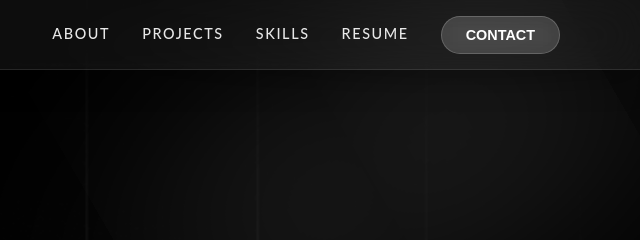
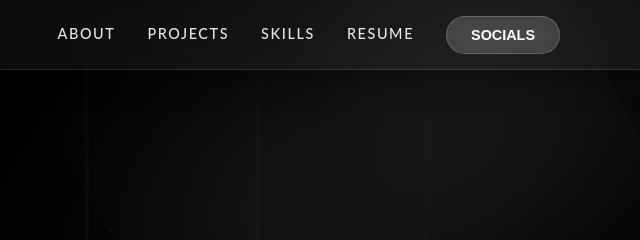
Before and after one commit to tenacious7/My-Portfolio, a website built with Vite: page index.html in a window 1280 px wide. Shown: the top 240 px of the page, 640-1280 px from the left. Built offline with nearby package versions, Linux system fonts and the light colour scheme; a script that the page names is missing.

Commit message:
Updated index.html

```diff
--- a/index.html
+++ b/index.html
@@ -87,7 +87,7 @@
         <a href="#skills" data-aos="fade-down" data-aos-duration="3000">SKILLS</a>
         <a href="#resume" data-aos="fade-down" data-aos-duration="3000">RESUME</a>
       </nav>
-      <button class="btn signin" data-aos="fade-down" data-aos-duration="4000" onclick="location.href='#contact'">CONTACT</button>
+      <button class="btn signin" data-aos="fade-down" data-aos-duration="4000" onclick="location.href='#contact'">SOCIALS</button>
     </header>
 
     <!-- Home Section -->
```
